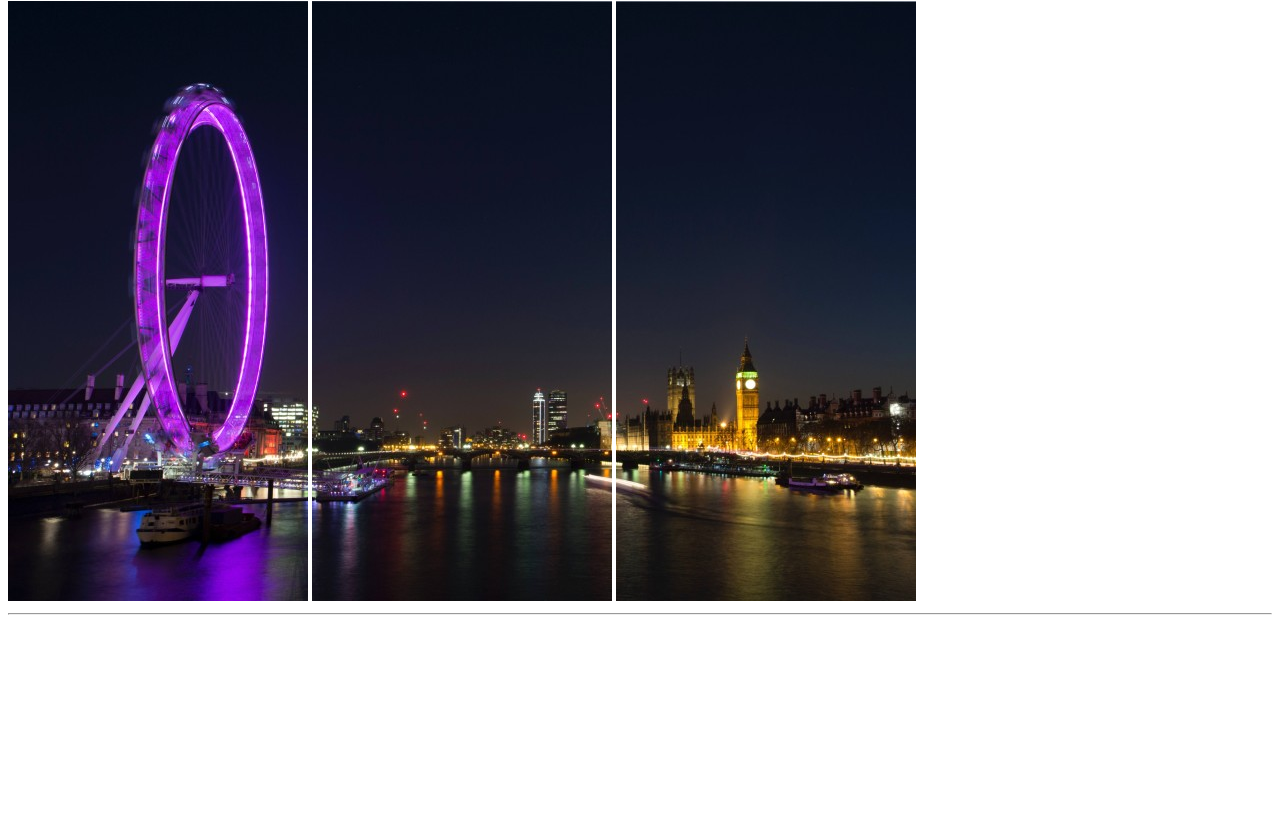
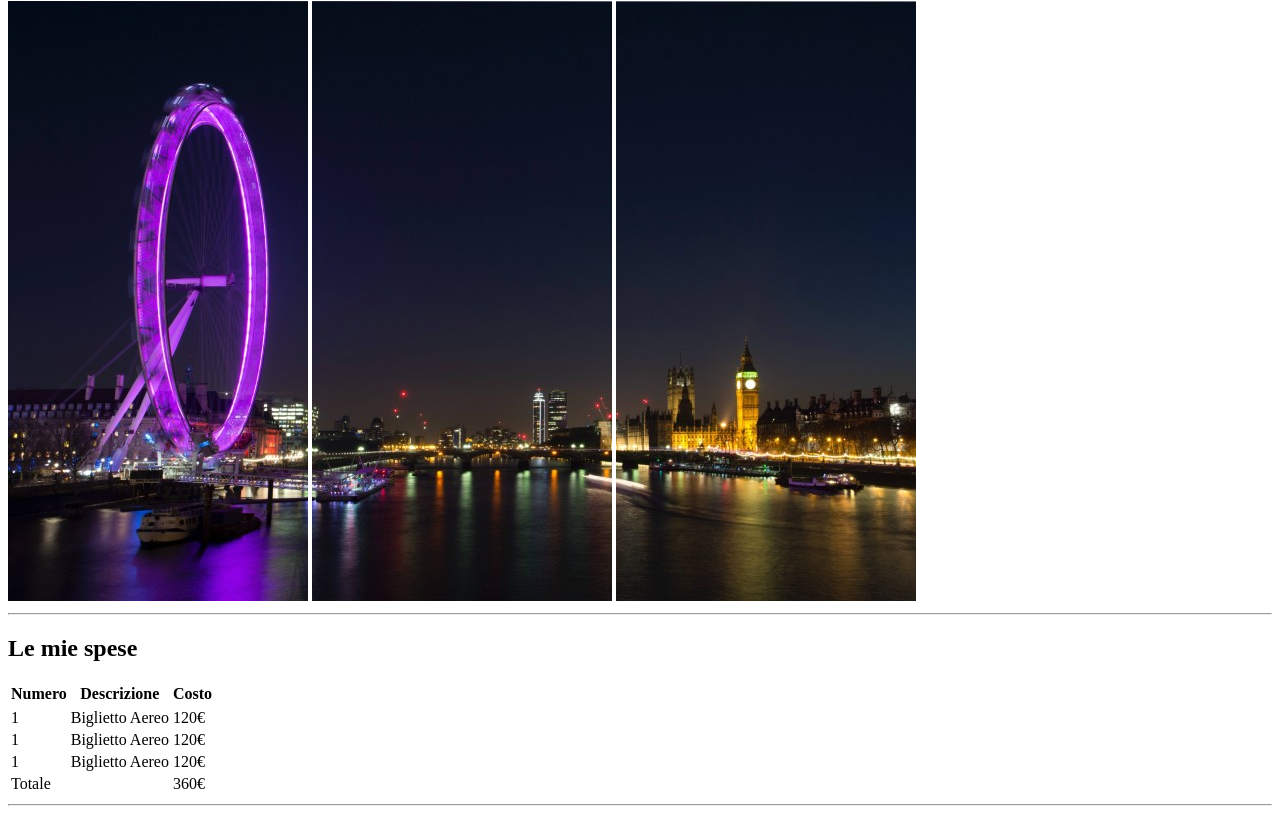
Before and after one commit to SaBobic/html-london-trip, a plain HTML site: page index.html in a window 1280 px wide. Shown: the part 79-893 px from the top of the page. Before the commit the page ends 800 px from the top, so only its background shows below. Drawn offline with Linux system fonts and the light colour scheme.

Commit message:
added "spese"

```diff
--- a/index.html
+++ b/index.html
@@ -1,11 +1,13 @@
 <!DOCTYPE html>
 <html lang="en">
+
 <head>
     <meta charset="UTF-8">
     <meta http-equiv="X-UA-Compatible" content="IE=edge">
     <meta name="viewport" content="width=device-width, initial-scale=1.0">
     <title>Il mio Viaggio a Londra</title>
 </head>
+
 <body>
 
     <!-- Intestazione -->
@@ -16,5 +18,44 @@
         <img src="img/pexels-bill-emrich-230794-2.jpg" alt="">
         <hr>
     </header>
+
+    <!-- Corpo principale -->
+    <main>
+
+        <!-- Sezione spese -->
+        <section>
+            <h2>Le mie spese</h2>
+            <table>
+                <tr>
+                    <thead>
+                        <td><b>Numero</b></td>
+                        <td style="text-align:center;"><b>Descrizione</b></td>
+                        <td><b>Costo</b></td>
+                    </thead>
+                </tr>
+                <tr>
+                    <td>1</td>
+                    <td>Biglietto Aereo</td>
+                    <td>120€</td>
+                </tr>
+                <tr>
+                    <td>1</td>
+                    <td>Biglietto Aereo</td>
+                    <td>120€</td>
+                </tr>
+                <tr>
+                    <td>1</td>
+                    <td>Biglietto Aereo</td>
+                    <td>120€</td>
+                </tr>
+                <tr>
+                    <td colspan="2">Totale</td>
+                    <td>360€</td>
+                </tr>
+            </table>
+            <hr>
+        </section>
+    </main>
 </body>
+
 </html>
```
